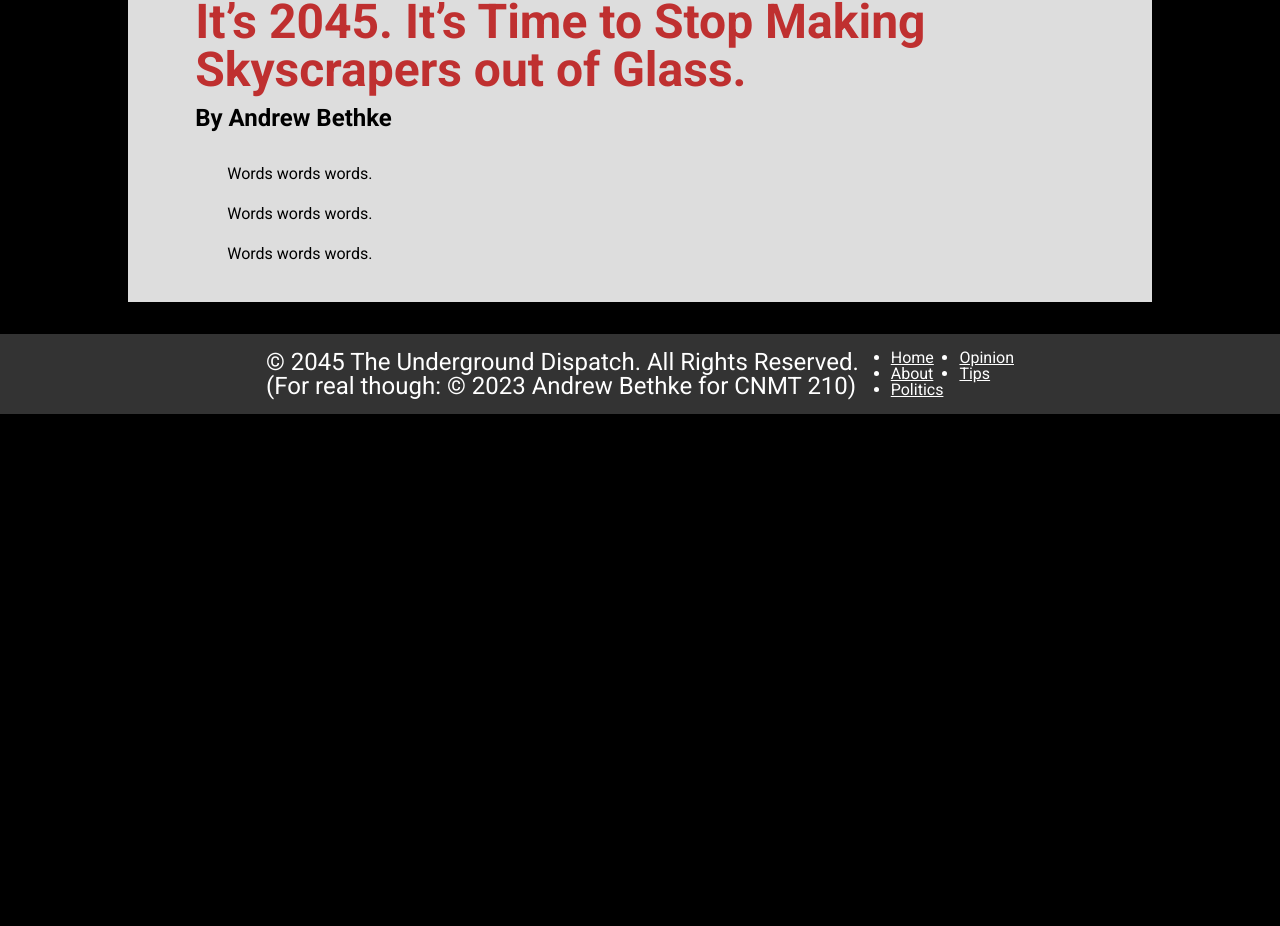
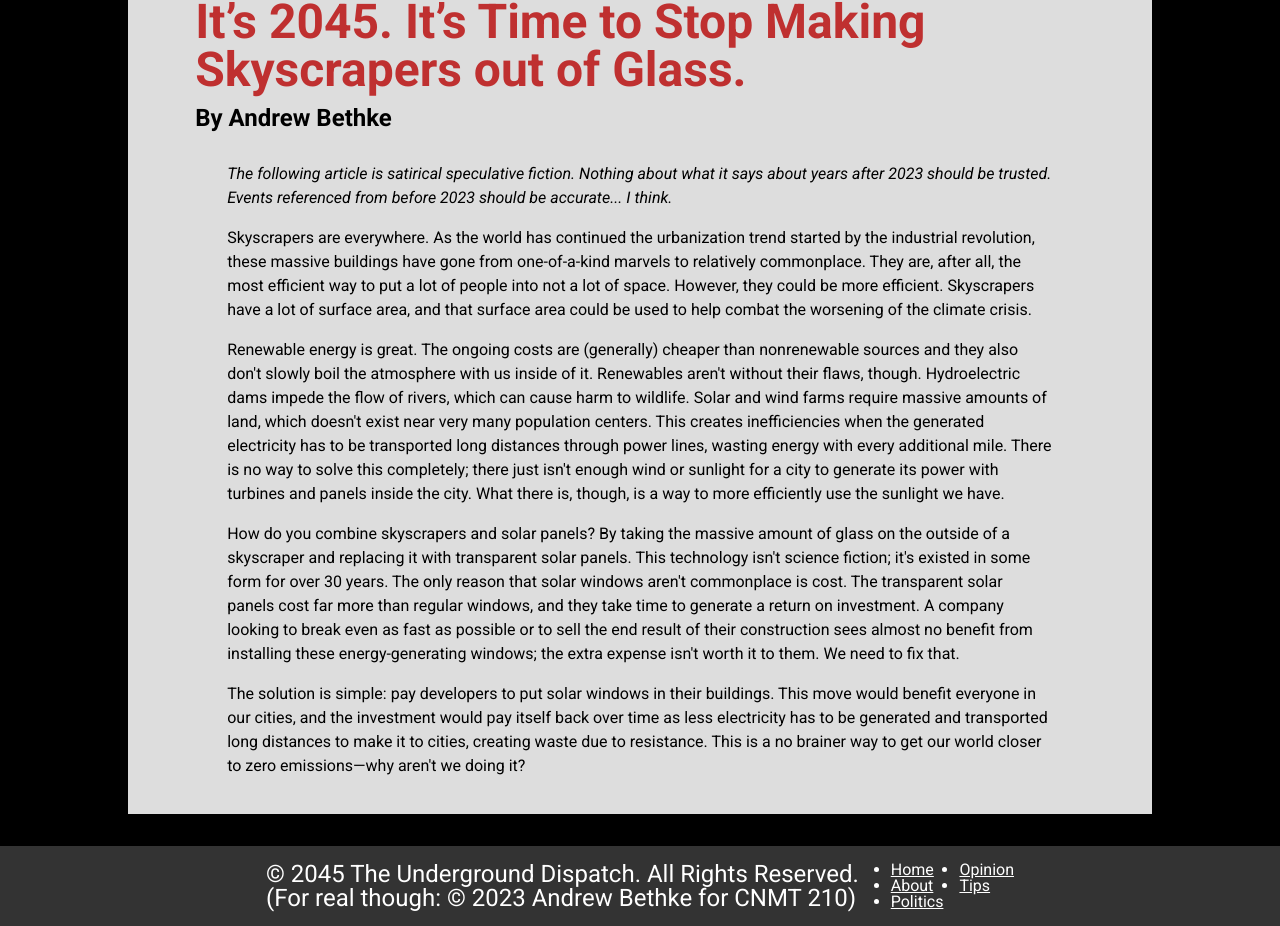
Before and after one commit to andrewbethke/cnmt210-finalproject, a plain HTML site: page article-skyscrapers.html in a window 1280 px wide. Shown: the part 1163-2089 px from the top of the page. Before the commit the page ends 1577 px from the top, so only its background shows below. Drawn offline with Linux system fonts and the light colour scheme.

Commit message:
Added opinion article

```diff
--- a/article-skyscrapers.html
+++ b/article-skyscrapers.html
@@ -17,13 +17,12 @@
         <!--Google Fonts-->
         <link rel="preconnect" href="https://fonts.googleapis.com">
         <link rel="preconnect" href="https://fonts.gstatic.com" crossorigin>
-    <link href="https://fonts.googleapis.com/css2?family=Roboto:ital,wght@0,400;0,700;1,400;1,700&display=swap" rel="stylesheet">
+        <link href="https://fonts.googleapis.com/css2?family=Roboto:ital,wght@0,400;0,700;1,400;1,700&display=swap"
+            rel="stylesheet">
     </head>
     <body>
         <header id="page-header">
-            <img src="./logo.svg"
-                alt='A illustration of a ladder, followed by the words "The Underground Dispatch"'
-            >
+            <img src="./logo.svg" alt='A illustration of a ladder, followed by the words "The Underground Dispatch"'>
             <nav>
                 <a href="./index.html">Home</a>
                 <a href="./about.html">About</a>
@@ -45,9 +44,37 @@
                     </div>
                 </header>
                 <div id="article-body">
-                <p>Words words words.</p>
-                <p>Words words words.</p>
-                <p>Words words words.</p>
+                    <p><i>The following article is satirical speculative fiction. Nothing about what it says about years
+                            after 2023 should be trusted. Events referenced from before 2023 should be accurate... I
+                            think.</i></p>
+                    <p>Skyscrapers are everywhere. As the world has continued the urbanization trend started by the
+                        industrial revolution, these massive buildings have gone from one-of-a-kind marvels to
+                        relatively commonplace. They are, after all, the most efficient way to put a lot of people into
+                        not a lot of space. However, they could be more efficient. Skyscrapers have a lot of surface
+                        area, and that surface area could be used to help combat the worsening of the climate crisis.
+                    </p>
+                    <p>Renewable energy is great. The ongoing costs are (generally) cheaper than nonrenewable sources
+                        and they also don't slowly boil the atmosphere with us inside of it. Renewables aren't without
+                        their flaws, though. Hydroelectric dams impede the flow of rivers, which can cause harm to
+                        wildlife. Solar and wind farms require massive amounts of land, which doesn't exist near very
+                        many population centers. This creates inefficiencies when the generated electricity has to be
+                        transported long distances through power lines, wasting energy with every additional mile. There
+                        is no way to solve this completely; there just isn't enough wind or sunlight for a city to
+                        generate its power with turbines and panels inside the city. What there is, though, is a way to
+                        more efficiently use the sunlight we have.</p>
+                    <p>How do you combine skyscrapers and solar panels? By taking the massive amount of glass on the
+                        outside of a skyscraper and replacing it with transparent solar panels. This technology isn't
+                        science fiction; it's existed in some form for over 30 years. The only reason that solar windows
+                        aren't commonplace is cost. The transparent solar panels cost far more than regular windows, and
+                        they take time to generate a return on investment. A company looking to break even as fast as
+                        possible or to sell the end result of their construction sees almost no benefit from installing
+                        these energy-generating windows; the extra expense isn't worth it to them. We need to fix that.
+                    </p>
+                    <p>The solution is simple: pay developers to put solar windows in their buildings. This move would
+                        benefit everyone in our cities, and the investment would pay itself back over time as less
+                        electricity has to be generated and transported long distances to make it to cities, creating
+                        waste due to resistance. This is a no brainer way to get our world closer to zero emissions—why
+                        aren't we doing it?</p>
                 </div>
             </article>
         </main>
```
Lines whose indentation alone changed are shown as unchanged.
